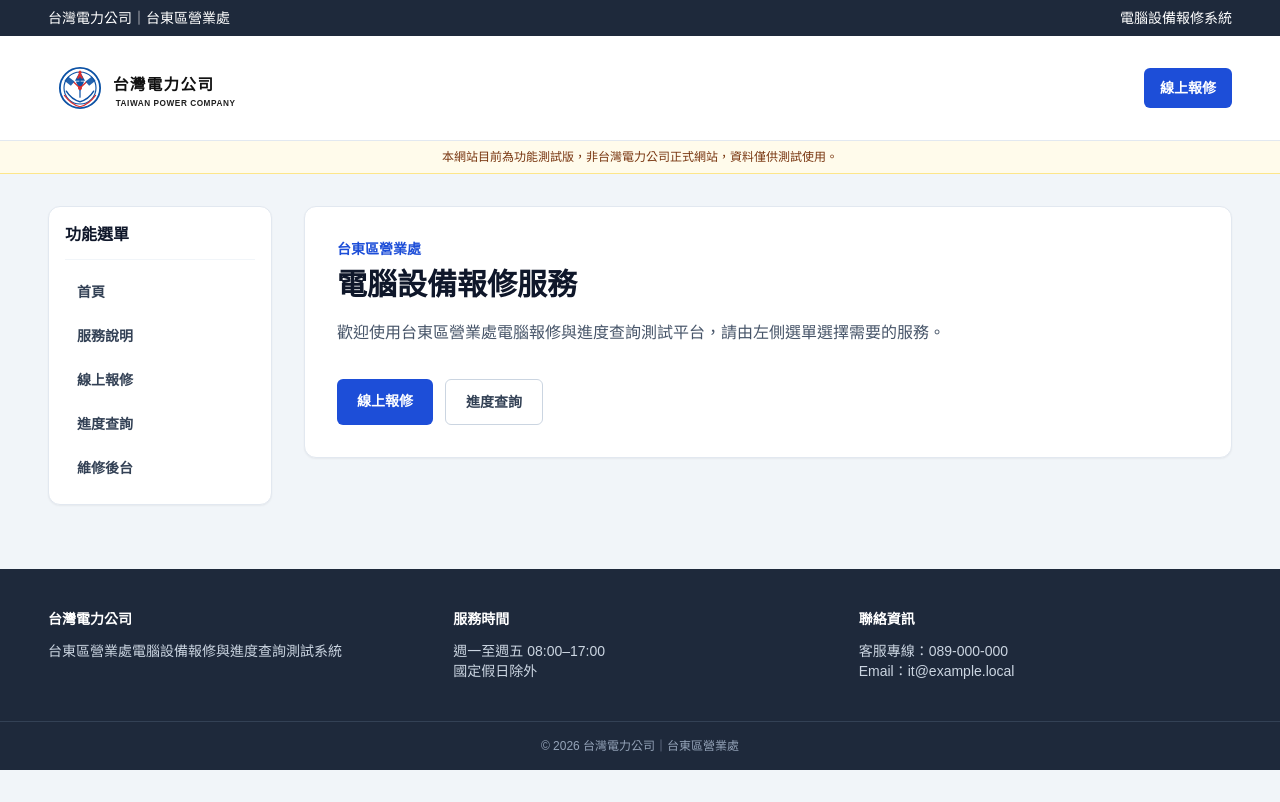
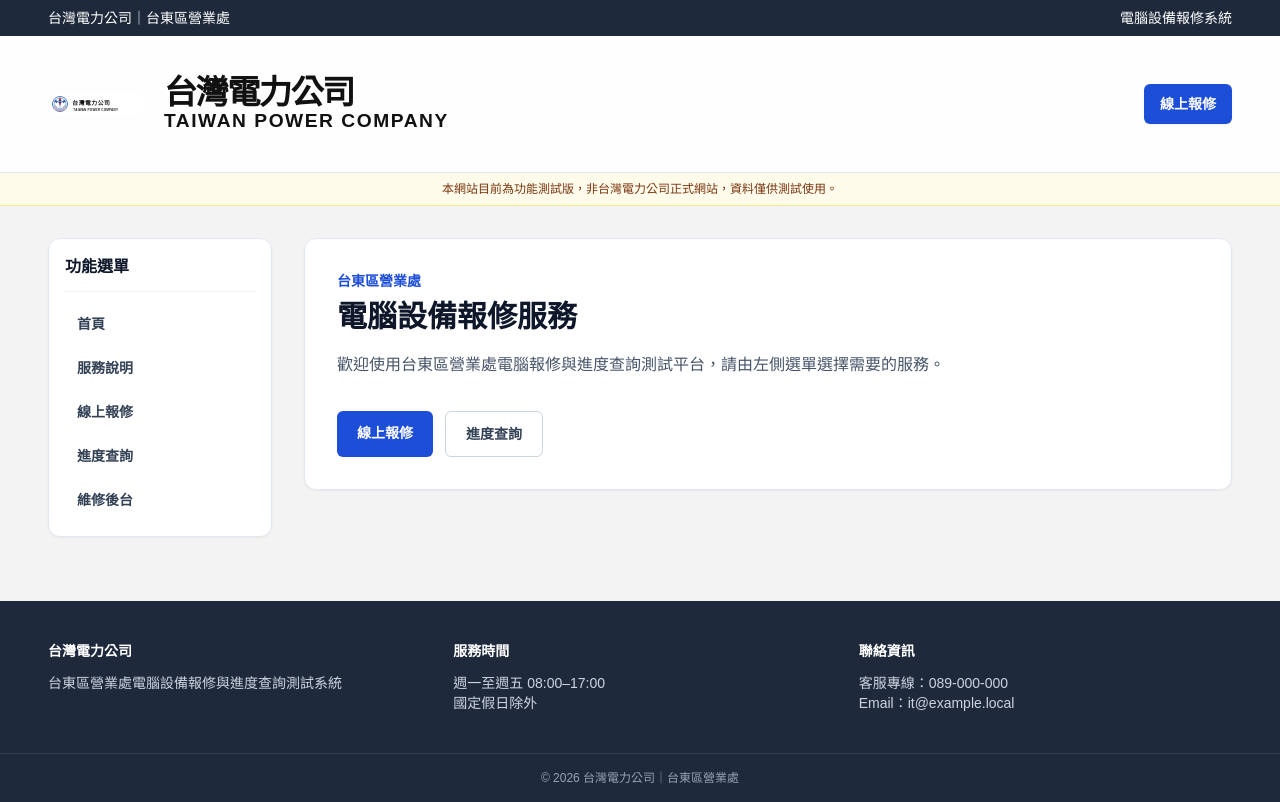
Before and after one commit to pomme520/my_web, a Next.js app: page / in a window 1280 px wide. Built offline with nearby package versions, Linux system fonts and the light colour scheme.

Commit message:
Match the header branding more closely to the Taiwan Power Company logo and typography styling

```diff
--- a/app/layout.tsx
+++ b/app/layout.tsx
@@ -19,34 +19,58 @@
   return (
     <html lang="zh-Hant">
       <body>
-        <div className="min-h-screen bg-slate-100 text-slate-800">
+        <div className="min-h-screen bg-[#f3f3f3] text-slate-800">
           <div className="bg-slate-800 text-sm text-white">
             <div className="mx-auto flex max-w-7xl justify-between px-6 py-2 lg:px-12">
               <span>台灣電力公司｜台東區營業處</span>
               <span>電腦設備報修系統</span>
             </div>
           </div>
-          <header className="border-b border-slate-200 bg-white">
+
+          <header className="border-b border-slate-200 bg-white/90">
             <div className="mx-auto flex max-w-7xl items-center justify-between gap-6 px-6 py-5 lg:px-12">
-              <Link href="/" className="flex items-center gap-4" aria-label="台灣電力公司台東區營業處首頁">
-                <img src="/tpc-logo.svg" alt="台灣電力公司 Taiwan Power Company" className="h-16 w-auto" />
+              <Link href="/" className="flex items-center gap-5" aria-label="台灣電力公司台東區營業處首頁">
+                <img
+                  src="/tpc-logo.svg"
+                  alt="台灣電力公司 Taiwan Power Company"
+                  className="h-20 w-20 shrink-0 rounded-full object-contain md:h-24 md:w-24"
+                />
+
+                <div className="flex flex-col justify-center leading-[0.9] text-[#111111]">
+                  <span className="brand-chinese text-[clamp(2rem,2.6vw,3.4rem)] font-black tracking-[-0.05em]">
+                    台灣電力公司
+                  </span>
+                  <span className="mt-1 text-[clamp(1.05rem,1.5vw,2rem)] font-semibold tracking-[0.08em] text-[#111111]">
+                    TAIWAN POWER COMPANY
+                  </span>
+                </div>
               </Link>
-              <Link href="/booking" className="rounded-md bg-blue-700 px-4 py-2.5 text-sm font-bold text-white hover:bg-blue-800">
+
+              <Link
+                href="/booking"
+                className="rounded-md bg-blue-700 px-4 py-2.5 text-sm font-bold text-white shadow-sm transition hover:bg-blue-800"
+              >
                 線上報修
               </Link>
             </div>
           </header>
+
           <div className="border-b border-amber-200 bg-amber-50">
             <div className="mx-auto max-w-7xl px-6 py-2 text-center text-xs text-amber-900 lg:px-12">
               本網站目前為功能測試版，非台灣電力公司正式網站，資料僅供測試使用。
             </div>
           </div>
+
           <div className="mx-auto flex max-w-7xl items-start gap-8 px-6 py-8 lg:px-12">
             <aside className="sticky top-6 hidden w-56 shrink-0 rounded-xl border border-slate-200 bg-white p-4 shadow-sm md:block">
               <h2 className="mb-3 border-b border-slate-100 pb-3 font-bold text-slate-900">功能選單</h2>
               <nav aria-label="主要導覽" className="space-y-1">
                 {navigation.map(([href, label]) => (
-                  <Link key={href} href={href} className="block rounded-lg px-3 py-2.5 text-sm font-semibold text-slate-700 hover:bg-blue-50 hover:text-blue-700">
+                  <Link
+                    key={href}
+                    href={href}
+                    className="block rounded-lg px-3 py-2.5 text-sm font-semibold text-slate-700 transition hover:bg-blue-50 hover:text-blue-700"
+                  >
                     {label}
                   </Link>
                 ))}
@@ -54,6 +78,7 @@
             </aside>
             <main className="min-w-0 flex-1">{children}</main>
           </div>
+
           <footer className="mt-8 bg-slate-800 text-slate-200">
             <div className="mx-auto grid max-w-7xl gap-8 px-6 py-10 text-sm md:grid-cols-3 lg:px-12">
               <div>
```
